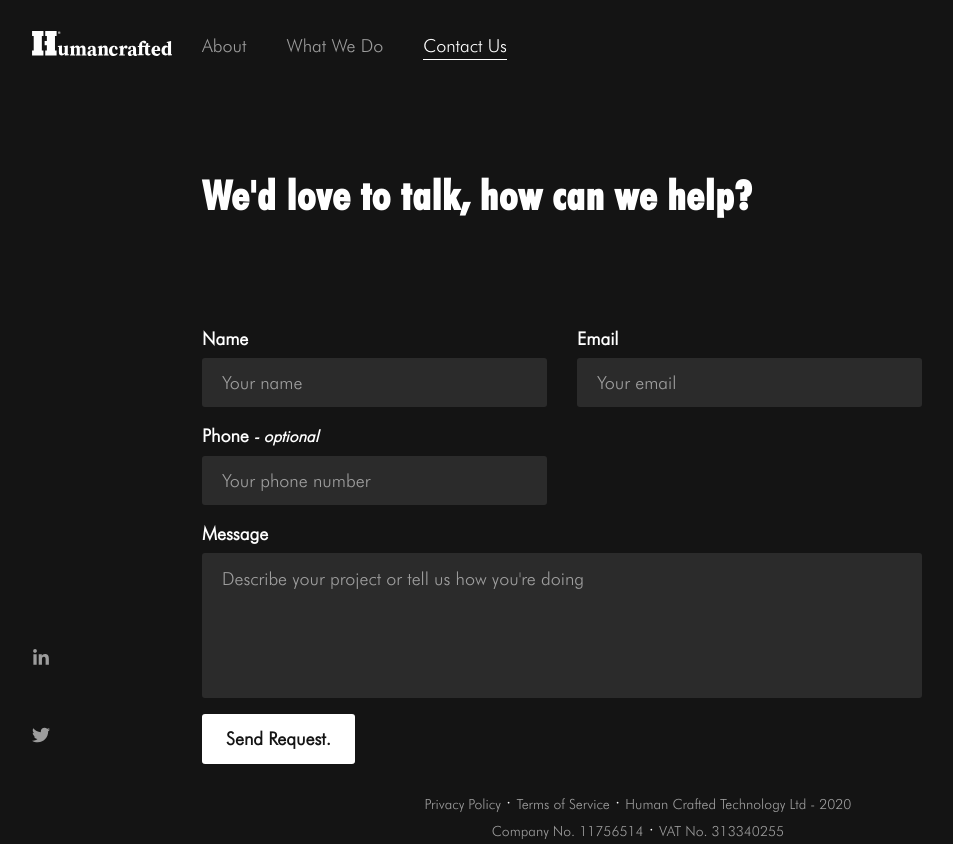
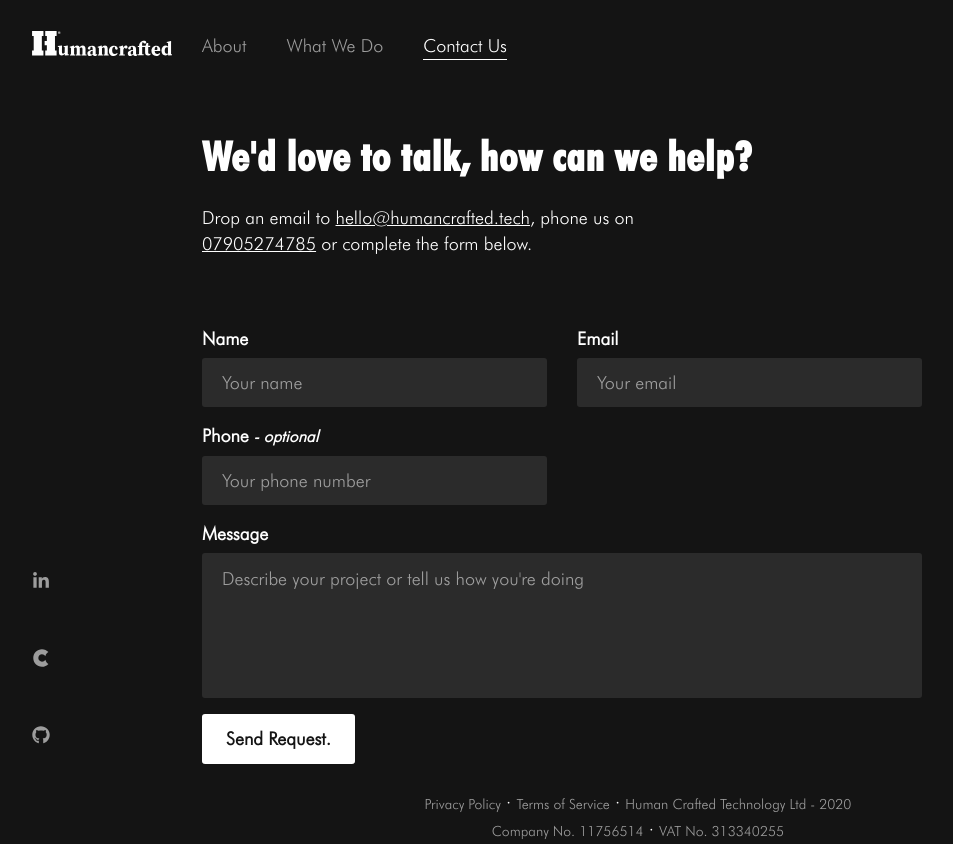
Before and after one commit to human-crafted/home, a Gatsby site: page /contact in a window 1280 px wide. Shown: the whole page, without its empty margins (2-955 px from the left). Built offline with nearby package versions, Linux system fonts and the light colour scheme; Gatsby itself is replaced by a stand-in of ours.

Commit message:
Minor Fixes (#31)
* clutch link and more contact details

* minor text update

* github link

```diff
--- a/src/components/hero.jsx
+++ b/src/components/hero.jsx
@@ -17,7 +17,7 @@ const Hero = props => (
         <p>
           Scroll down to
           <br />
-          see the whole page
+          read more
         </p>
       </div>
       <TakeOff fluid={props.image.childImageSharp.fluid} />
--- a/src/components/social-icons.jsx
+++ b/src/components/social-icons.jsx
@@ -1,5 +1,5 @@
 import React from 'react'
-import { FaLinkedinIn, FaTwitter } from 'react-icons/fa'
+import { FaLinkedinIn, FaCuttlefish, FaGithub } from 'react-icons/fa'
 import styled from 'styled-components'
 import media from 'styled-media-query'
 
@@ -19,15 +19,16 @@ const SocialIcons = ({ mobile }) => (
       link="https://www.linkedin.com/company/human-crafted-tech"
       title="Humancrafted on LinkedIn"
     />
-    {/*<SocialIcon*/}
-    {/*  top*/}
-    {/*  Icon={FaInstagram}*/}
-    {/*  link="https://www.linkedin.com/company/human-crafted-tech"*/}
-    {/*/>*/}
     <SocialIcon
-      Icon={FaTwitter}
-      link="https://twitter.com/humancrafted"
-      title="Humancrafted on Twitter"
+      top
+      Icon={FaCuttlefish}
+      link="https://clutch.co/profile/humancrafted"
+      title="Read our reviews on Clutch"
+    />
+    <SocialIcon
+      Icon={FaGithub}
+      link="https://github.com/human-crafted"
+      title="Humancrafted on Github"
     />
   </SocialIconsContainer>
 )
--- a/src/pages/contact.jsx
+++ b/src/pages/contact.jsx
@@ -56,6 +56,7 @@ const Contact = () => (
         <SEO title="Work With Us" />
         <div className="header">
           <h1>We'd love to talk, how can we help?</h1>
+          <p>Drop an email to <a href="mailto:hello@humancrafted.tech">hello@humancrafted.tech</a>, phone us on <a href="tel:07905274785">07905274785</a> or complete the form below.</p>
         </div>
         <Form method="post" action="https://formspree.io/mqnkeldx">
           <InputField
@@ -103,7 +104,15 @@ const Container = styled.div`
   .header {
     flex: 1;
     display: flex;
-    align-items: center;
+    justify-content: center;
+    align-items: flex-start;
+    flex-direction: column;
+    a {
+      color: white;
+    }
+    p {
+      max-width: 500px;
+    }
   }
   display: flex;
   flex-direction: column;
```
